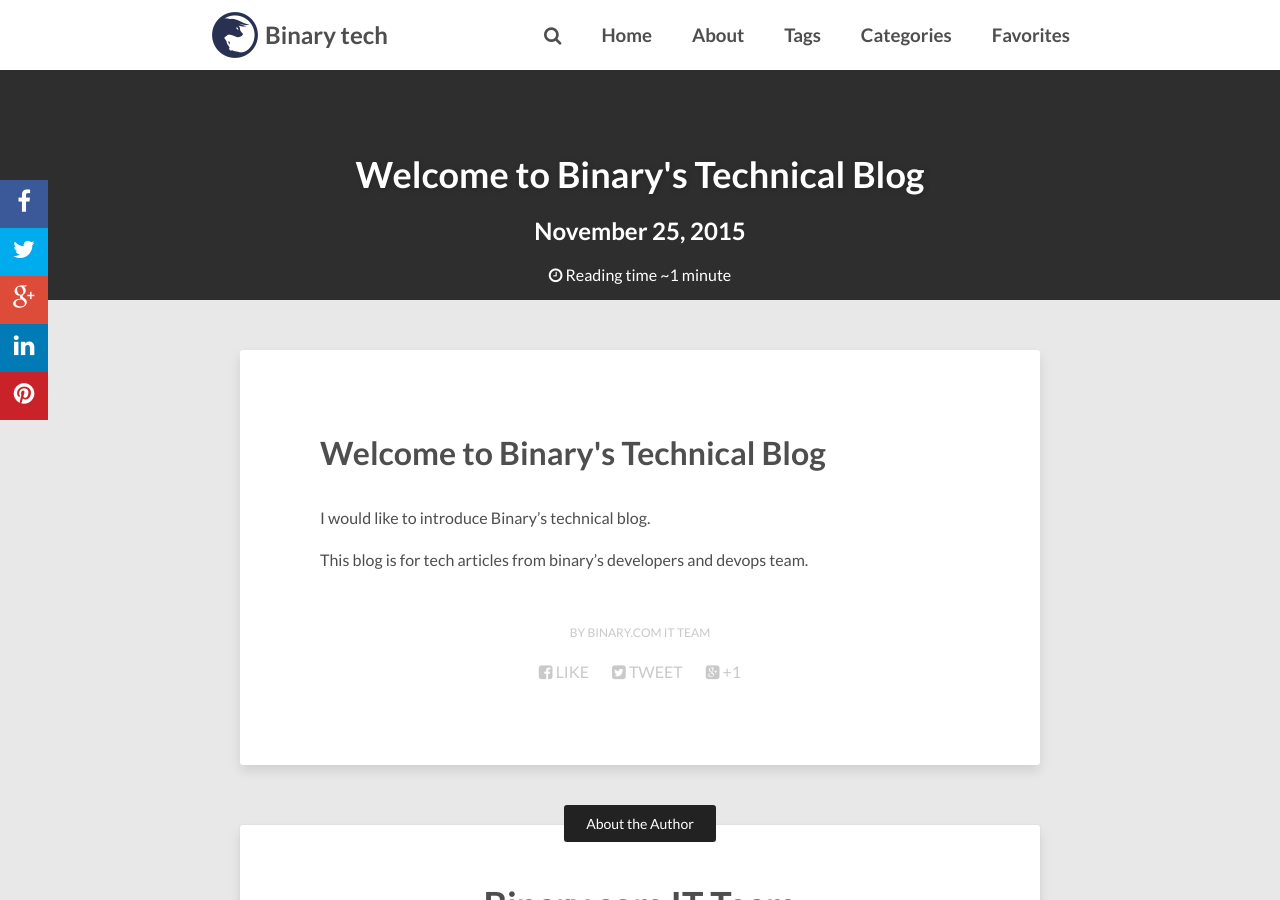
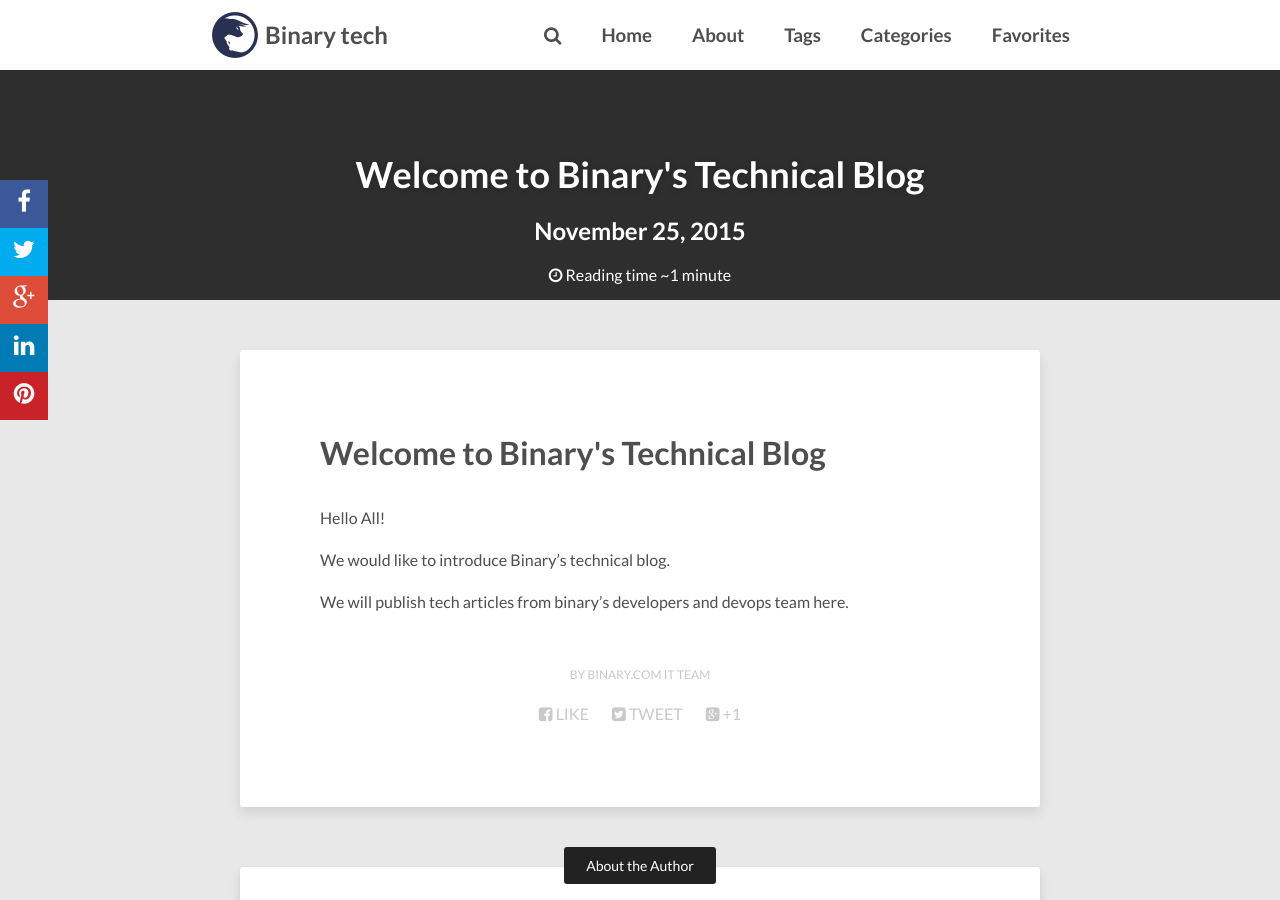
Before and after one commit to binary-com/tech, a Jekyll site: the page built from _posts/2015-11-25-welcome-to-binarys-internal-technical-blog.markdown, in a window 1280 px wide and 900 px high. Built offline with Jekyll 4.4.1, drawn with Linux system fonts in a browser that asks for light colours; nearby versions of some CDN libraries; comment, search, counter and statistics services are not loaded.

Commit message:
Tidy: welcome post

```diff
--- a/_posts/2015-11-25-welcome-to-binarys-internal-technical-blog.markdown
+++ b/_posts/2015-11-25-welcome-to-binarys-internal-technical-blog.markdown
@@ -5,6 +5,8 @@ categories: [intro]
 date: 2015-11-25T14:35:24+08:00
 ---
 
-I would like to introduce Binary's technical blog.
+Hello All!
 
-This blog is for tech articles from binary's developers and devops team.
+We would like to introduce Binary's technical blog.
+
+We will publish tech articles from binary's developers and devops team here.
```
